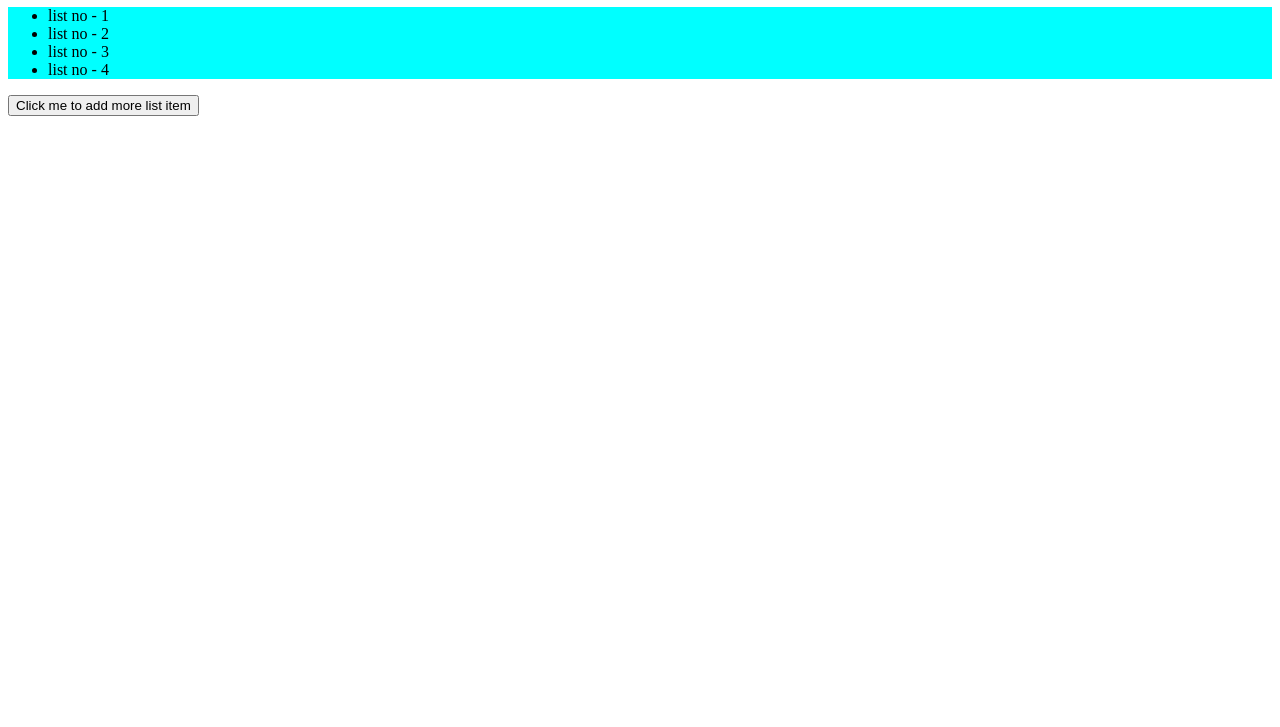
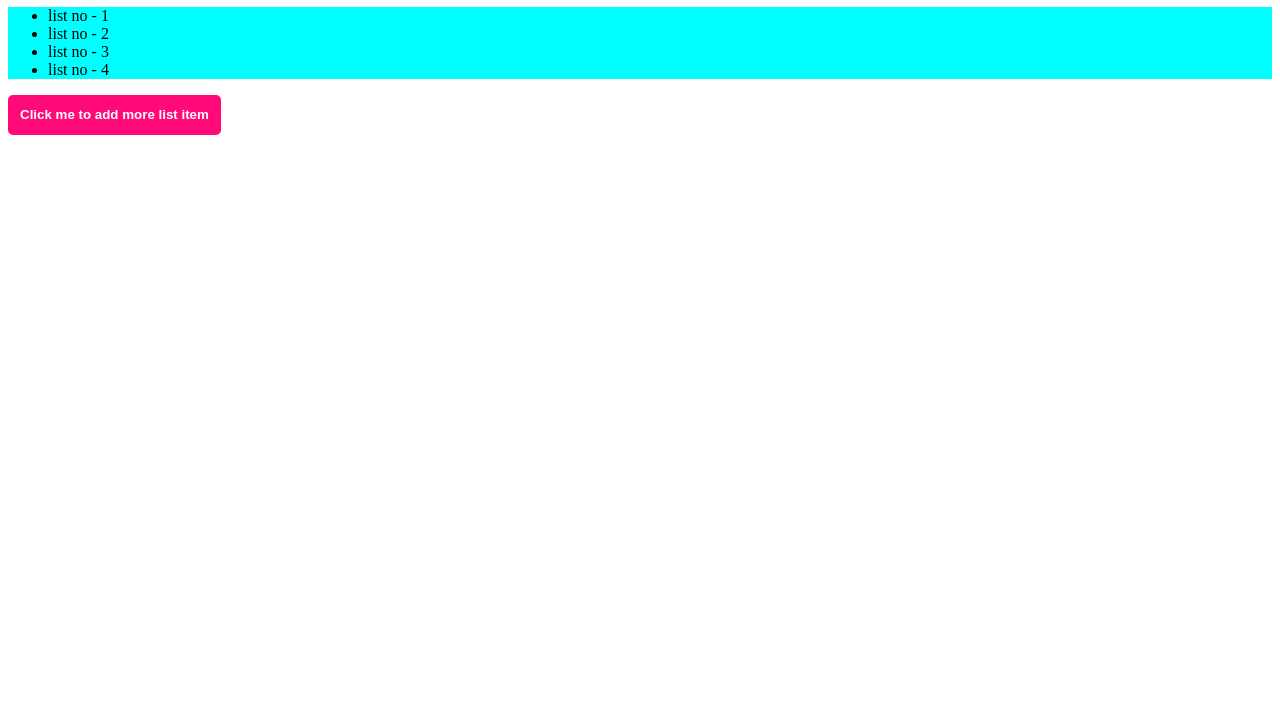
Before and after one commit to shohankazi/extra-js-practices, a plain HTML site: page index.html in a window 1280 px wide. Shown: the part 73-800 px from the top of the page. Drawn offline with Linux system fonts and the light colour scheme.

Commit message:
css code added

```diff
--- a/index.html
+++ b/index.html
@@ -9,6 +9,25 @@
       ul {
         background-color: aqua;
       }
+      .css-button-rounded--rose {
+      min-width: 130px;
+      height: 40px;
+      color: #fff;
+      padding: 5px 10px;
+      font-weight: bold;
+      cursor: pointer;
+      transition: all 0.3s ease;
+      position: relative;
+      display: inline-block;
+      outline: none;
+      border-radius: 5px;
+      border: 2px solid #ff0a78;
+      background: #ff0a78;
+}
+.css-button-rounded--rose:hover {
+  background: #fff;
+  color: #ff0a78
+}
     </style>
   </head>
   <body>
@@ -19,7 +38,7 @@
       <li>list no - 3</li>
       <li>list no - 4</li>
     </ul>
-    <button onclick="">Click me to add more list item</button>
+    <button onclick="" class="css-button-rounded--rose">Click me to add more list item</button>
     <script src="index.js"></script>
   </body>
 </html>
```
